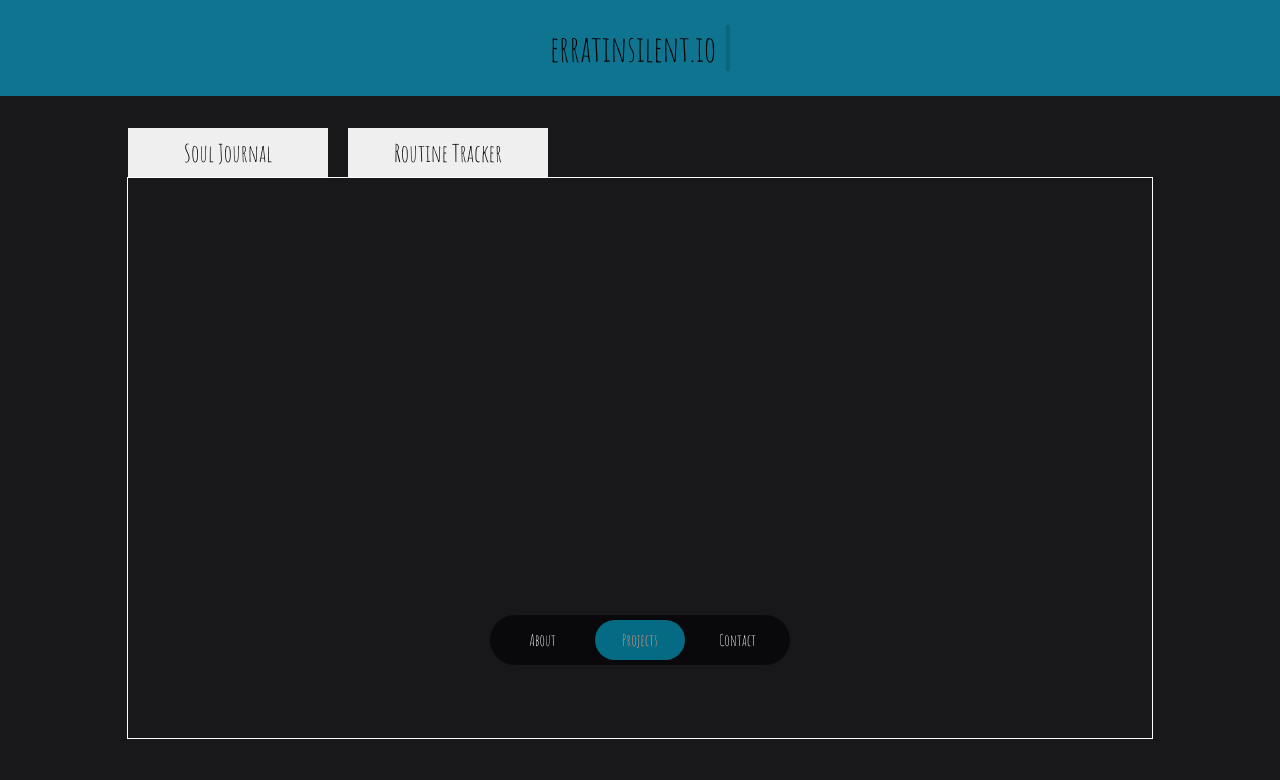
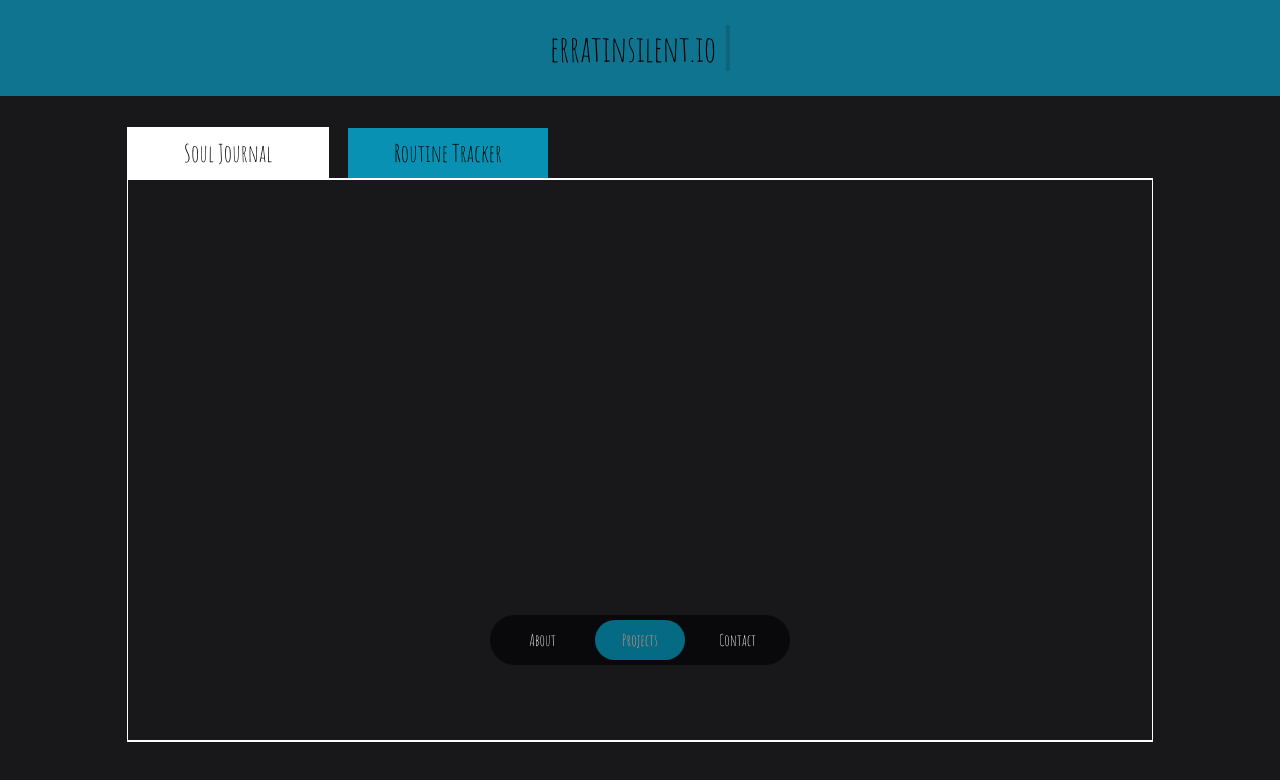
Before and after one commit to erratinsilentio/portfolio, a Vue app in the folder client/: page / in a window 1280 px wide. Both pictures are taken after a click on the item "Projects". Shown: the top 780 px of the page. Built offline with nearby package versions, Linux system fonts and the light colour scheme.

Commit message:
added basic logic for switching between project tabs

```diff
--- a/client/src/pages/Projects.vue
+++ b/client/src/pages/Projects.vue
@@ -1,11 +1,23 @@
 <script setup lang="ts">
+import { ref } from 'vue';
+import { Project } from "../types/types"
+
+const project = ref(Project.SoulJournal)
+
+const setProject = (name: Project) => {
+    project.value = name
+    console.log(project.value)
+}
+
 </script>
 
 <template>
     <main class="main-one">
         <section class="tabs">
-            <button class="tab-btn">Soul Journal</button>
-            <button class="tab-btn">Routine Tracker</button>
+            <button v-on:click="setProject(Project.SoulJournal)" class="tab-btn"
+                :class="{ chosen: project === Project.SoulJournal }">{{ Project.SoulJournal }}</button>
+            <button v-on:click="setProject(Project.RoutineTracker)" class="tab-btn"
+                :class="{ chosen: project === Project.RoutineTracker }">{{ Project.RoutineTracker }}</button>
         </section>
         <section class="info">
 
@@ -41,10 +53,22 @@
     height: 50px;
     width: 200px;
     font-size: 24px;
+    background-color: #0891b2;
+}
+
+.tab-btn:hover {
+    filter: brightness(120%);
+}
+
+.chosen {
+    background-color: white;
+    outline: 1px solid white;
 }
 
 .info {
-    outline: 1px solid white;
+    border: 1px solid white;
+    border-top: 2px solid white;
+    border-bottom: 2px solid white;
     width: 80vw;
     height: 70vh;
 }
--- a/client/src/types/types.ts
+++ b/client/src/types/types.ts
@@ -8,3 +8,8 @@ export interface Store {
   page: Page;
   setPage: (arg: Page) => void;
 }
+
+export enum Project {
+  SoulJournal = "Soul Journal",
+  RoutineTracker = "Routine Tracker",
+}
```
